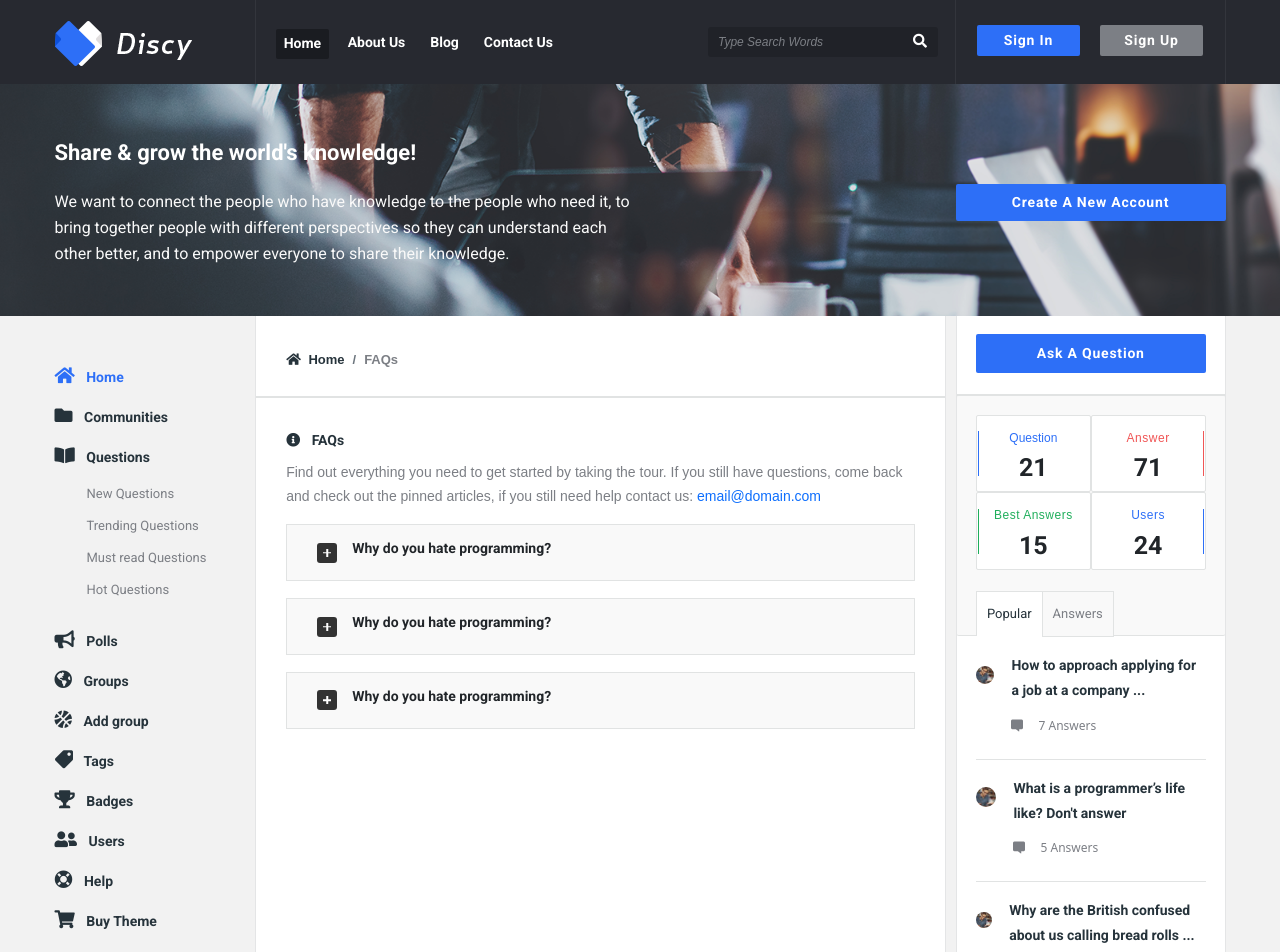
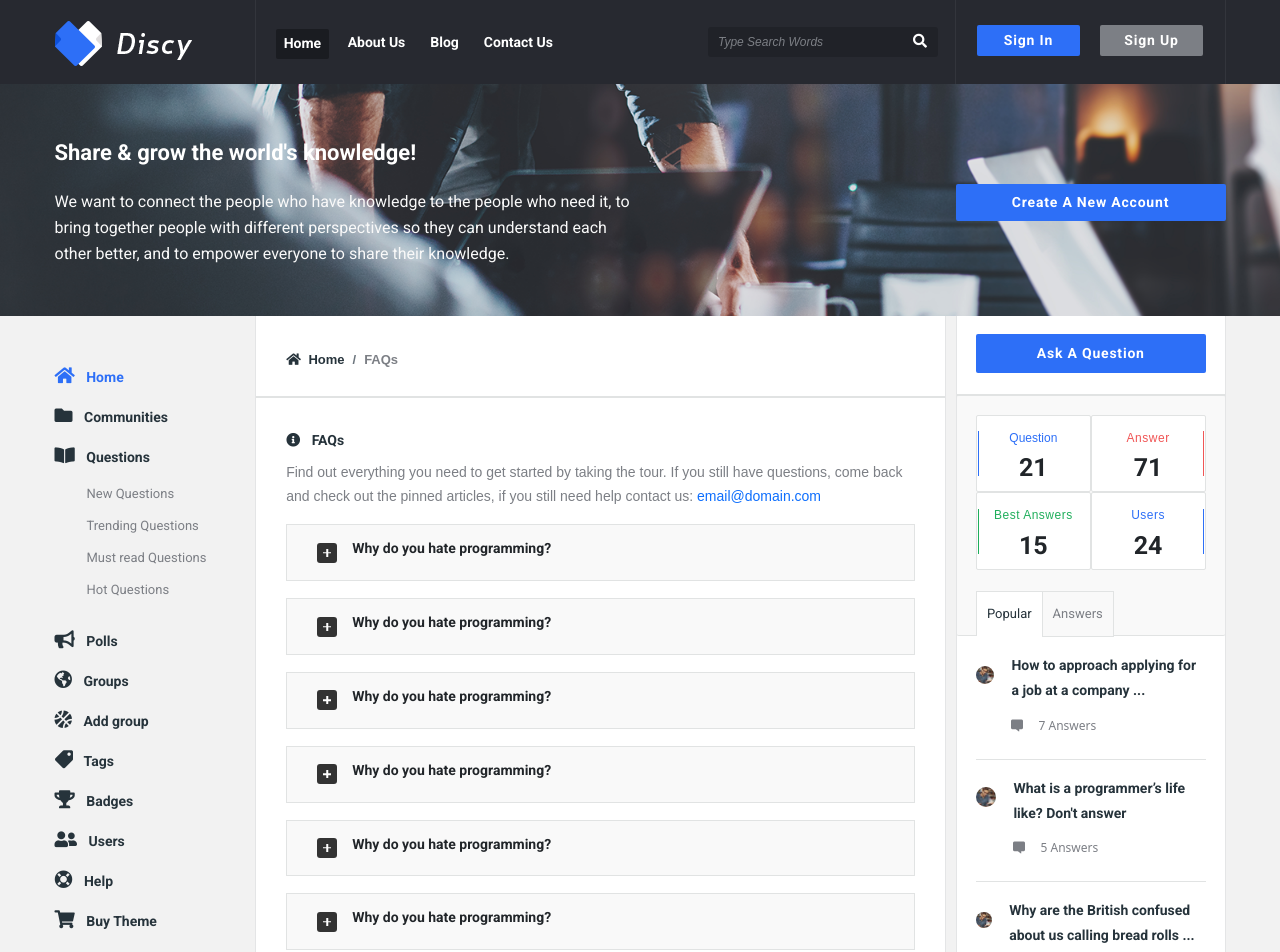
Before and after one commit to ahmadEssam77/Discy, a Vue app: page /help in a window 1280 px wide. Shown: the top 952 px of the page. Built offline with nearby package versions, Linux system fonts and the light colour scheme.

Commit message:
Accordion mulity questions

```diff
--- a/src/views/Help.vue
+++ b/src/views/Help.vue
@@ -30,57 +30,22 @@
         </div>
         <!-- Accordion -->
         <div>
-          <div class="accordion">
-            <div class="question" @click="showHide()">
+          <div
+            class="accordion"
+            v-for="question in questions"
+            :key="question.id"
+          >
+            <div class="question" @click="question.showP = !question.showP; question.minus = !question.minus">
               <div class="sign">
-                <div class="minus" v-if="minus"></div>
+                <div class="minus" v-if="question.minus"></div>
               </div>
               <div class="ask">
-                <h2>Why do you hate programming?</h2>
+                <h2>{{ question.title }}</h2>
               </div>
             </div>
-            <div class="answer" v-if="showP">
+            <div class="answer" v-if="question.showP">
               <p>
-                Questions that need additional work or that are not a good fit
-                for this site may be put on hold by experienced community
-                members. While questions are on hold, they cannot be answered,
-                but can be edited to make them eligible for reopening.
-              </p>
-            </div>
-          </div>
-          <div class="accordion">
-            <div class="question" @click="showHide()">
-              <div class="sign">
-                <div class="minus" v-if="minus"></div>
-              </div>
-              <div class="ask">
-                <h2>Why do you hate programming?</h2>
-              </div>
-            </div>
-            <div class="answer" v-if="showP">
-              <p>
-                Questions that need additional work or that are not a good fit
-                for this site may be put on hold by experienced community
-                members. While questions are on hold, they cannot be answered,
-                but can be edited to make them eligible for reopening.
-              </p>
-            </div>
-          </div>
-          <div class="accordion">
-            <div class="question" @click="showHide()">
-              <div class="sign">
-                <div class="minus" v-if="minus"></div>
-              </div>
-              <div class="ask">
-                <h2>Why do you hate programming?</h2>
-              </div>
-            </div>
-            <div class="answer" v-if="showP">
-              <p>
-                Questions that need additional work or that are not a good fit
-                for this site may be put on hold by experienced community
-                members. While questions are on hold, they cannot be answered,
-                but can be edited to make them eligible for reopening.
+                {{ question.answer }}
               </p>
             </div>
           </div>
@@ -95,8 +60,100 @@ export default {
   name: "Help",
   data() {
     return {
-      showP: false,
-      minus: true,
+      // showP: false,
+      // minus: true,
+      questions: {
+        q1: {
+          title: "Why do you hate programming?",
+          answer: `Questions that need additional work or that are not a good fit
+                  for this site may be put on hold by experienced community
+                  members. While questions are on hold, they cannot be answered,
+                  but can be edited to make them eligible for reopening.`,
+          showP: false,
+          minus: true,
+        },
+        q2: {
+          title: "Why do you hate programming?",
+          answer: `Questions that need additional work or that are not a good fit
+                  for this site may be put on hold by experienced community
+                  members. While questions are on hold, they cannot be answered,
+                  but can be edited to make them eligible for reopening.`,
+          showP: false,
+          minus: true,
+        },
+        q3: {
+          title: "Why do you hate programming?",
+          answer: `Questions that need additional work or that are not a good fit
+                  for this site may be put on hold by experienced community
+                  members. While questions are on hold, they cannot be answered,
+                  but can be edited to make them eligible for reopening.`,
+          showP: false,
+          minus: true,
+        },
+        q4: {
+          title: "Why do you hate programming?",
+          answer: `Questions that need additional work or that are not a good fit
+                  for this site may be put on hold by experienced community
+                  members. While questions are on hold, they cannot be answered,
+                  but can be edited to make them eligible for reopening.`,
+          showP: false,
+          minus: true,
+        },
+        q5: {
+          title: "Why do you hate programming?",
+          answer: `Questions that need additional work or that are not a good fit
+                  for this site may be put on hold by experienced community
+                  members. While questions are on hold, they cannot be answered,
+                  but can be edited to make them eligible for reopening.`,
+          showP: false,
+          minus: true,
+        },
+        q6: {
+          title: "Why do you hate programming?",
+          answer: `Questions that need additional work or that are not a good fit
+                  for this site may be put on hold by experienced community
+                  members. While questions are on hold, they cannot be answered,
+                  but can be edited to make them eligible for reopening.`,
+          showP: false,
+          minus: true,
+        },
+        q7: {
+          title: "Why do you hate programming?",
+          answer: `Questions that need additional work or that are not a good fit
+                  for this site may be put on hold by experienced community
+                  members. While questions are on hold, they cannot be answered,
+                  but can be edited to make them eligible for reopening.`,
+          showP: false,
+          minus: true,
+        },
+        q8: {
+          title: "Why do you hate programming?",
+          answer: `Questions that need additional work or that are not a good fit
+                  for this site may be put on hold by experienced community
+                  members. While questions are on hold, they cannot be answered,
+                  but can be edited to make them eligible for reopening.`,
+          showP: false,
+          minus: true,
+        },
+        q9: {
+          title: "Why do you hate programming?",
+          answer: `Questions that need additional work or that are not a good fit
+                  for this site may be put on hold by experienced community
+                  members. While questions are on hold, they cannot be answered,
+                  but can be edited to make them eligible for reopening.`,
+          showP: false,
+          minus: true,
+        },
+        q10: {
+          title: "Why do you hate programming?",
+          answer: `Questions that need additional work or that are not a good fit
+                  for this site may be put on hold by experienced community
+                  members. While questions are on hold, they cannot be answered,
+                  but can be edited to make them eligible for reopening.`,
+          showP: false,
+          minus: true,
+        },
+      },
     };
   },
   methods: {
```
